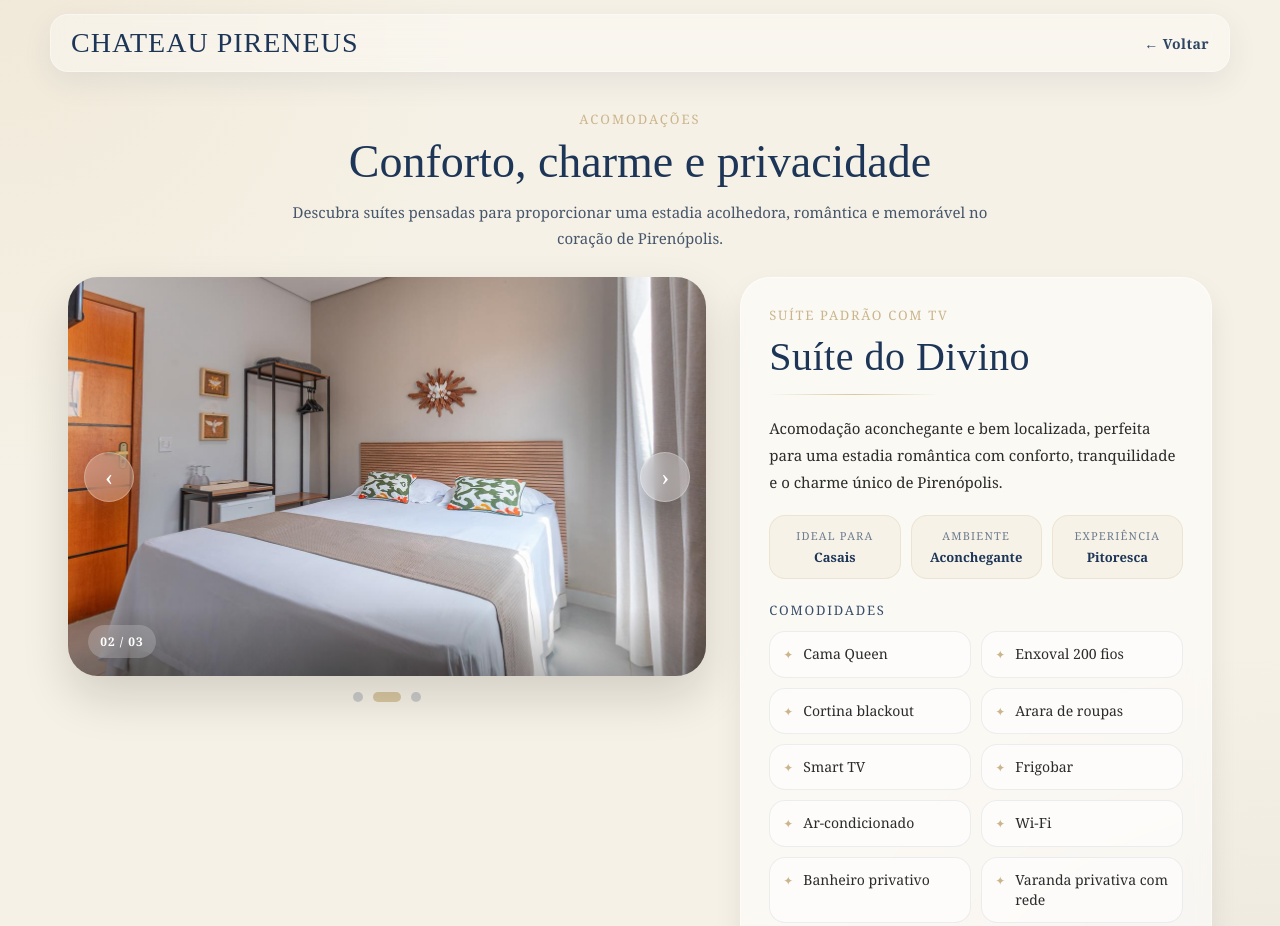
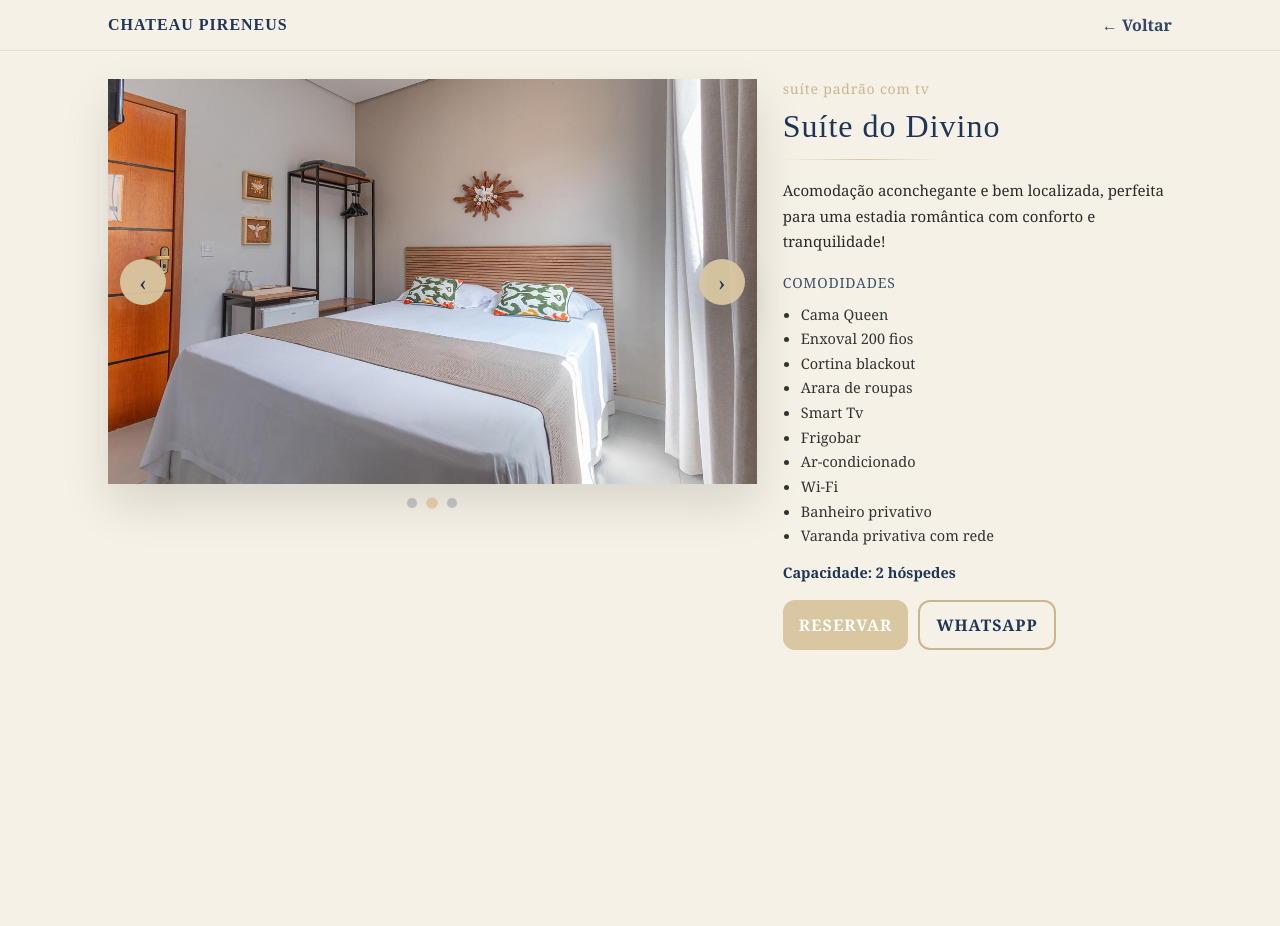
Before and after one commit to danielcarvalho428-cyber/chateau-pireneus-site, a plain HTML site: page suite.html in a window 1280 px wide. Shown: the top 926 px of the page. After the commit the page ends 800 px from the top, so only its background shows below. Drawn offline with Linux system fonts and the light colour scheme; a web font is replaced by a local one.

Commit message:
Update suite.html

```diff
--- a/suite.html
+++ b/suite.html
@@ -6,21 +6,19 @@
   <title>Suíte • Chateau Pireneus</title>
 
   <style>
-    * { box-sizing: border-box; }
+    *{ box-sizing:border-box; }
+    body{
+      margin:0;
+      font-family:Georgia, serif;
+      background:#f6f1e6; /* bege claro */
+      color:#1d3557;
+    }
 
     :root{
       --blue:#1d3557;
-      --blue-soft:#26466f;
       --beige:#d8c7a1;
       --beige-dark:#cbb58c;
-      --beige-light:#efe5d1;
-      --cream:#f6f1e6;
-      --text:#2b2b2b;
-      --white:rgba(255,255,255,0.72);
-      --line:rgba(29,53,87,0.10);
-      --shadow:0 22px 48px rgba(0,0,0,0.14);
-      --shadow-soft:0 14px 28px rgba(0,0,0,0.08);
-      --radius:26px;
+      --shadow:0 20px 45px rgba(0,0,0,0.12);
     }
 
     @font-face{
@@ -31,477 +29,225 @@
       font-display:swap;
     }
 
-    html{
-      scroll-behavior:smooth;
-    }
-
-    body{
-      margin:0;
-      font-family:Georgia, serif;
-      background:
-        radial-gradient(circle at top left, rgba(216,199,161,0.18), transparent 28%),
-        radial-gradient(circle at bottom right, rgba(29,53,87,0.06), transparent 30%),
-        var(--cream);
-      color:var(--blue);
-    }
-
-    a{
-      -webkit-tap-highlight-color: transparent;
-    }
-
-    /* HEADER */
     header{
       position:sticky;
       top:0;
-      z-index:60;
-      padding:14px 16px 0;
+      z-index:50;
+      background:rgba(246,241,230,0.92);
+      backdrop-filter: blur(6px);
+      border-bottom:1px solid rgba(29,53,87,0.10);
     }
-
     .topbar{
-      max-width:1180px;
+      max-width:1100px;
       margin:0 auto;
-      padding:14px 20px;
+      padding:14px 18px;
       display:flex;
       align-items:center;
       justify-content:space-between;
-      gap:16px;
-      background:rgba(255,255,255,0.34);
-      backdrop-filter:blur(14px);
-      -webkit-backdrop-filter:blur(14px);
-      border:1px solid rgba(255,255,255,0.36);
-      box-shadow:0 10px 30px rgba(29,53,87,0.08);
-      border-radius:18px;
+      gap:12px;
     }
-
     .brand{
+      font-family:"Gyahegi", "Cormorant Garamond", serif;
+      font-weight:700;
+      letter-spacing:1px;
+      color:var(--blue);
       text-decoration:none;
-      color:var(--blue);
-      font-family:"Gyahegi", "Cormorant Garamond", serif;
-      font-size:28px;
-      line-height:1;
-      letter-spacing:1px;
       text-transform:uppercase;
-      white-space:nowrap;
     }
-
     .back{
       text-decoration:none;
       color:var(--blue);
-      font-weight:700;
-      font-size:14px;
-      letter-spacing:0.4px;
-      opacity:0.92;
-      transition:0.25s ease;
-      white-space:nowrap;
+      font-weight:600;
+      opacity:0.9;
     }
-
-    .back:hover{
-      opacity:1;
-      transform:translateX(-2px);
-    }
-
-    /* PAGE WRAP */
-    .page-shell{
-      max-width:1180px;
-      margin:0 auto;
-      padding:28px 18px 72px;
-    }
-
-    .page-intro{
-      margin:10px 0 26px;
-      text-align:center;
-    }
-
-    .eyebrow{
-      margin:0 0 10px;
-      color:var(--beige-dark);
-      font-size:13px;
-      letter-spacing:2px;
-      text-transform:uppercase;
-    }
-
-    .page-title{
-      margin:0;
-      font-family:"Gyahegi", "Cormorant Garamond", serif;
-      font-size:46px;
-      line-height:1.05;
-      font-weight:400;
-      color:var(--blue);
-    }
-
-    .page-copy{
-      max-width:720px;
-      margin:14px auto 0;
-      color:#46566b;
-      line-height:1.7;
-      font-size:15px;
-    }
+    .back:hover{ text-decoration:underline; opacity:1; }
 
     .wrap{
+      max-width:1100px;
+      margin:0 auto;
+      padding:28px 18px 60px;
       display:grid;
-      grid-template-columns:minmax(0, 1.15fr) minmax(360px, 0.85fr);
-      gap:34px;
+      grid-template-columns: 1.25fr 0.75fr;
+      gap:26px;
       align-items:start;
     }
 
-    /* LEFT SIDE */
-    .gallery-panel{
-      position:relative;
-    }
-
+    /* ===== LEFT: Image Carousel (square corners) ===== */
     .carousel-box{
       position:relative;
-      border-radius:30px;
-      overflow:hidden;
-      box-shadow:var(--shadow);
-      background:#eadfca;
+      width:100%;
     }
 
     .hero-img{
       width:100%;
-      aspect-ratio:16/10;
+      aspect-ratio: 16/10;
       object-fit:cover;
       display:block;
       background:#eee;
-      transform:scale(1.001);
-    }
-
-    .img-overlay{
-      position:absolute;
-      inset:auto 0 0 0;
-      padding:18px 20px;
-      background:linear-gradient(to top, rgba(0,0,0,0.28), rgba(0,0,0,0));
-      pointer-events:none;
-    }
-
-    .img-count{
-      display:inline-flex;
-      align-items:center;
-      justify-content:center;
-      min-width:68px;
-      padding:8px 12px;
-      border-radius:999px;
-      background:rgba(255,255,255,0.20);
-      backdrop-filter:blur(8px);
-      -webkit-backdrop-filter:blur(8px);
-      color:#fff;
-      font-size:12px;
-      letter-spacing:1px;
-      font-weight:700;
+      border-radius:0;              /* cantos retos */
+      box-shadow: var(--shadow);
     }
 
     .img-arrow{
       position:absolute;
       top:50%;
       transform:translateY(-50%);
-      width:50px;
-      height:50px;
+      width:46px;
+      height:46px;
       border-radius:50%;
-      background:rgba(255,255,255,0.26);
-      backdrop-filter:blur(10px);
-      -webkit-backdrop-filter:blur(10px);
-      border:1px solid rgba(255,255,255,0.25);
-      color:#fff;
+      background:rgba(216,199,161,0.95);
+      color:var(--blue);
       display:flex;
       align-items:center;
       justify-content:center;
-      font-size:24px;
+      font-size:22px;
       cursor:pointer;
       user-select:none;
-      box-shadow:0 14px 28px rgba(0,0,0,0.18);
-      transition:0.25s ease;
-      z-index:3;
+      box-shadow:0 18px 40px rgba(0,0,0,0.20);
+      transition:0.2s ease;
     }
-
     .img-arrow:hover{
-      background:rgba(255,255,255,0.40);
-      transform:translateY(-50%) scale(1.05);
+      background:#fff;
+      transform:translateY(-50%) scale(1.04);
     }
-
-    .img-arrow.left{ left:16px; }
-    .img-arrow.right{ right:16px; }
+    .img-arrow.left{ left:12px; }
+    .img-arrow.right{ right:12px; }
 
     .dots{
       display:flex;
       justify-content:center;
       gap:10px;
-      margin-top:16px;
-      flex-wrap:wrap;
+      margin-top:14px;
     }
-
     .dot{
       width:10px;
       height:10px;
       border-radius:999px;
-      background:rgba(29,53,87,0.20);
+      background:rgba(29,53,87,0.22);
       cursor:pointer;
-      transition:0.25s ease;
+      transition:0.2s ease;
+    }
+    .dot.active{
+      background:rgba(216,199,161,0.98); /* dourado */
+      transform:scale(1.15);
     }
 
-    .dot.active{
-      width:28px;
-      background:var(--beige);
+    /* ===== RIGHT: Info (NO white card) ===== */
+    .info{
+      padding:0; /* sem cartão branco */
     }
 
-    /* RIGHT SIDE */
-    .info{
-      position:sticky;
-      top:98px;
-      padding:28px 28px 26px;
-      border-radius:30px;
-      background:rgba(255,255,255,0.55);
-      backdrop-filter:blur(10px);
-      -webkit-backdrop-filter:blur(10px);
-      border:1px solid rgba(255,255,255,0.48);
-      box-shadow:var(--shadow-soft);
+    /* Subtitle ABOVE title */
+    .room-subtitle{
+      color:var(--beige-dark); /* dourado */
+      font-size:14px;
+      letter-spacing:0.8px;
+      text-transform:lowercase;
+      margin:0 0 10px;
     }
 
-    .room-subtitle{
-      color:var(--beige-dark);
-      font-size:13px;
-      letter-spacing:1.7px;
-      text-transform:uppercase;
-      margin:0 0 12px;
-    }
-
+    /* Title: Gyahegi, same size as before */
     .room-title{
       margin:0;
       font-family:"Gyahegi", "Cormorant Garamond", serif;
       font-weight:400;
-      font-size:40px;
-      line-height:1.05;
-      letter-spacing:0.5px;
+      font-size:32px; /* mantém o tamanho (antes era ~32px) */
+      letter-spacing:1px;
       color:var(--blue);
     }
 
+    /* Gold divider under title (elegant) */
     .gold-rule{
-      width:170px;
+      width:160px;
       height:1px;
-      background:linear-gradient(to right, rgba(216,199,161,0), rgba(216,199,161,1), rgba(216,199,161,0));
-      margin:16px 0 20px;
+      background:linear-gradient(to right, rgba(216,199,161,0.0), rgba(216,199,161,1), rgba(216,199,161,0.0));
+      margin:14px 0 18px;
     }
 
     .subtitle{
-      margin:0 0 20px;
-      color:var(--text);
-      line-height:1.78;
+      margin:0 0 18px;
+      color:#2b2b2b;
+      line-height:1.7;
       font-size:15px;
     }
 
-    .quick-details{
-      display:grid;
-      grid-template-columns:repeat(3, minmax(0, 1fr));
-      gap:10px;
-      margin:0 0 22px;
+    .section-title{
+      margin:18px 0 10px;
+      font-size:14px;
+      letter-spacing:0.8px;
+      text-transform:uppercase;
+      opacity:0.85;
     }
 
-    .detail-box{
-      padding:12px 10px;
-      border-radius:16px;
-      background:rgba(216,199,161,0.15);
-      border:1px solid rgba(216,199,161,0.30);
-      text-align:center;
+    ul{
+      margin:0;
+      padding-left:18px;
+      color:#333;
+      line-height:1.7;
+      font-size:14.5px;
     }
 
-    .detail-label{
-      display:block;
-      font-size:11px;
-      letter-spacing:1.2px;
-      text-transform:uppercase;
-      color:#6f7c8e;
-      margin-bottom:5px;
-    }
-
-    .detail-value{
-      display:block;
-      font-size:13px;
+    /* Capacity line (no bullet, no "DETALHES") */
+    .capacity{
+      margin-top:14px;
       font-weight:700;
       color:var(--blue);
-    }
-
-    .section-title{
-      margin:20px 0 12px;
-      font-size:13px;
-      letter-spacing:1.8px;
-      text-transform:uppercase;
-      color:var(--blue);
-      opacity:0.88;
-    }
-
-    .amenities-grid{
-      display:grid;
-      grid-template-columns:1fr 1fr;
-      gap:10px;
-      margin:0;
-      padding:0;
-      list-style:none;
-    }
-
-    .amenities-grid li{
-      display:flex;
-      align-items:flex-start;
-      gap:10px;
-      padding:12px 13px;
-      border-radius:16px;
-      background:rgba(255,255,255,0.54);
-      border:1px solid rgba(29,53,87,0.08);
-      color:var(--text);
-      line-height:1.45;
-      font-size:14px;
-    }
-
-    .amenities-grid li::before{
-      content:"✦";
-      color:var(--beige-dark);
-      font-size:12px;
-      margin-top:2px;
-      flex:0 0 auto;
-    }
-
-    .capacity{
-      margin-top:18px;
-      padding:14px 16px;
-      border-left:3px solid var(--beige-dark);
-      background:rgba(216,199,161,0.12);
-      color:var(--blue);
-      font-weight:700;
       font-size:14.5px;
-      border-radius:0 14px 14px 0;
     }
 
     .cta{
-      margin-top:22px;
+      margin-top:18px;
       display:flex;
       flex-wrap:wrap;
-      gap:12px;
+      gap:10px;
     }
-
     .btn{
       display:inline-flex;
       align-items:center;
       justify-content:center;
-      min-height:48px;
-      padding:12px 18px;
-      border-radius:14px;
       text-decoration:none;
       font-weight:800;
       letter-spacing:1px;
-      font-size:13px;
-      transition:0.25s ease;
+      border-radius:12px;
+      padding:12px 16px;
+      transition:0.2s ease;
       user-select:none;
-      cursor:pointer;
     }
-
     .btn.primary{
-      background:linear-gradient(135deg, var(--beige), var(--beige-dark));
+      background:var(--beige);
       color:#fff;
-      box-shadow:0 12px 24px rgba(203,181,140,0.26);
     }
-
     .btn.primary:hover{
-      transform:translateY(-2px);
-      box-shadow:0 16px 28px rgba(203,181,140,0.36);
+      background:var(--beige-dark);
+      transform:translateY(-1px);
+      box-shadow:0 0 18px rgba(216,199,161,0.55);
     }
-
     .btn.outline{
       background:transparent;
-      border:1.5px solid rgba(29,53,87,0.18);
+      border:2px solid var(--beige-dark);
       color:var(--blue);
     }
-
     .btn.outline:hover{
-      background:rgba(255,255,255,0.75);
-      transform:translateY(-2px);
+      background:var(--beige);
+      border-color:var(--beige);
+      color:#fff;
+      transform:translateY(-1px);
+      box-shadow:0 0 18px rgba(216,199,161,0.45);
     }
 
     .error{
-      max-width:1180px;
+      max-width:1100px;
       margin:18px auto 0;
-      padding:14px 18px;
+      padding:12px 18px;
       color:#7a1f2b;
       background:rgba(122,31,43,0.08);
       border:1px solid rgba(122,31,43,0.18);
-      border-radius:16px;
+      border-radius:12px;
       display:none;
     }
 
-    @media (max-width: 1050px){
-      .wrap{
-        grid-template-columns:1fr;
-      }
-
-      .info{
-        position:relative;
-        top:auto;
-      }
-    }
-
-    @media (max-width: 720px){
-      header{
-        padding:10px 10px 0;
-      }
-
-      .topbar{
-        padding:12px 14px;
-      }
-
-      .brand{
-        font-size:22px;
-      }
-
-      .back{
-        font-size:13px;
-      }
-
-      .page-shell{
-        padding:22px 14px 52px;
-      }
-
-      .page-title{
-        font-size:34px;
-      }
-
-      .page-copy{
-        font-size:14px;
-      }
-
-      .carousel-box{
-        border-radius:22px;
-      }
-
-      .img-arrow{
-        width:42px;
-        height:42px;
-        font-size:20px;
-      }
-
-      .img-arrow.left{ left:10px; }
-      .img-arrow.right{ right:10px; }
-
-      .info{
-        padding:22px 18px 20px;
-        border-radius:24px;
-      }
-
-      .room-title{
-        font-size:32px;
-      }
-
-      .quick-details{
-        grid-template-columns:1fr;
-      }
-
-      .amenities-grid{
-        grid-template-columns:1fr;
-      }
-
-      .cta{
-        flex-direction:column;
-      }
-
-      .btn{
-        width:100%;
-      }
+    @media (max-width: 980px){
+      .wrap{ grid-template-columns:1fr; }
     }
   </style>
 </head>
@@ -516,59 +262,29 @@
 
   <div id="errBox" class="error"></div>
 
-  <main class="page-shell">
-    <section class="page-intro">
-      <p class="eyebrow">Acomodações</p>
-      <h1 class="page-title">Conforto, charme e privacidade</h1>
-      <p class="page-copy">
-        Descubra suítes pensadas para proporcionar uma estadia acolhedora, romântica e memorável
-        no coração de Pirenópolis.
-      </p>
-    </section>
-
-    <section class="wrap">
-      <!-- LEFT -->
-      <section class="gallery-panel" aria-label="Galeria da suíte">
+  <main class="wrap">
+    <!-- LEFT: Carousel -->
+    <section aria-label="Galeria da suíte">
       <div class="carousel-box">
         <img id="heroImg" class="hero-img" src="public/suites/divino/divino1.jpeg" alt="Foto da suíte">
-
         <div class="img-arrow left" id="prevBtn" aria-label="Foto anterior">‹</div>
         <div class="img-arrow right" id="nextBtn" aria-label="Próxima foto">›</div>
-
-          <div class="img-overlay">
-            <span class="img-count" id="imgCount">01 / 03</span>
-          </div>
       </div>
 
       <div class="dots" id="dots" aria-label="Indicadores do carrossel"></div>
     </section>
 
-      <!-- RIGHT -->
+    <!-- RIGHT: Info (no card) -->
     <aside>
       <div class="info">
         <p class="room-subtitle" id="roomSub">suíte padrão com tv</p>
-          <h2 class="room-title" id="roomName">Suíte</h2>
+        <h1 class="room-title" id="roomName">Suíte</h1>
         <div class="gold-rule" aria-hidden="true"></div>
 
         <p class="subtitle" id="roomDesc">Carregando informações da suíte…</p>
 
-          <div class="quick-details">
-            <div class="detail-box">
-              <span class="detail-label">Ideal para</span>
-              <span class="detail-value">Casais</span>
-            </div>
-            <div class="detail-box">
-              <span class="detail-label">Ambiente</span>
-              <span class="detail-value">Aconchegante</span>
-            </div>
-            <div class="detail-box">
-              <span class="detail-label">Experiência</span>
-              <span class="detail-value">Pitoresca</span>
-            </div>
-          </div>
-
         <div class="section-title">Comodidades</div>
-          <ul id="amenities" class="amenities-grid"></ul>
+        <ul id="amenities"></ul>
 
         <div class="capacity" id="capacityLine">Capacidade: —</div>
 
@@ -578,7 +294,6 @@
         </div>
       </div>
     </aside>
-    </section>
   </main>
 
   <script>
@@ -586,8 +301,8 @@
       const ROOMS = {
         divino: {
           name: "Suíte do Divino",
-          subtitle: "suíte padrão com tv",
-          desc: "Acomodação aconchegante e bem localizada, perfeita para uma estadia romântica com conforto, tranquilidade e o charme único de Pirenópolis.",
+          subtitle: "suíte padrão com Tv",
+          desc: "Acomodação aconchegante e bem localizada, perfeita para uma estadia romântica com conforto e tranquilidade!",
           photos: [
             "public/suites/divino/divino1.jpeg",
             "public/suites/divino/divino2.jpeg",
@@ -598,7 +313,7 @@
             "Enxoval 200 fios",
             "Cortina blackout",
             "Arara de roupas",
-            "Smart TV",
+            "Smart Tv",
             "Frigobar",
             "Ar-condicionado",
             "Wi-Fi",
@@ -610,8 +325,8 @@
 
         cavalhadas: {
           name: "Suíte das Cavalhadas",
-          subtitle: "suíte padrão com tv",
-          desc: "Uma suíte acolhedora e elegante, ideal para viver momentos de descanso com conforto e uma atmosfera romântica.",
+          subtitle: "suíte padrão com Tv",
+          desc: "Acomodação aconchegante e bem localizada, perfeita para uma estadia romântica com conforto e tranquilidade!",
           photos: [
             "public/suites/cavalhadas/cavalhadas1.jpeg",
             "public/suites/cavalhadas/cavalhadas2.jpeg",
@@ -622,7 +337,7 @@
             "Enxoval 200 fios",
             "Cortina blackout",
             "Arara de roupas",
-            "Smart TV",
+            "Smart Tv",
             "Frigobar",
             "Ar-condicionado",
             "Wi-Fi",
@@ -634,8 +349,8 @@
 
         rosario: {
           name: "Suíte do Rosário",
-          subtitle: "suíte padrão com tv",
-          desc: "Pensada para uma hospedagem tranquila e especial, com praticidade, conforto e o toque intimista da pousada.",
+          subtitle: "suíte padrão com Tv",
+          desc: "Acomodação aconchegante e bem localizada, perfeita para uma estadia romântica com conforto e tranquilidade!",
           photos: [
             "public/suites/rosario/rosario1.jpeg",
             "public/suites/rosario/rosario2.jpeg",
@@ -658,8 +373,8 @@
 
         aurora: {
           name: "Suíte Aurora",
-          subtitle: "suíte padrão com tv",
-          desc: "Uma acomodação charmosa para quem busca descansar com conforto e aproveitar dias inesquecíveis em Pirenópolis.",
+          subtitle: "suíte padrão com Tv",
+          desc: "Acomodação aconchegante e bem localizada, perfeita para uma estadia romântica com conforto e tranquilidade!",
           photos: [
             "public/suites/aurora/aurora1.jpeg",
             "public/suites/aurora/aurora2.jpeg",
@@ -670,7 +385,7 @@
             "Enxoval 200 fios",
             "Cortina blackout",
             "Arara de roupas",
-            "Smart TV",
+            "Smart Tv",
             "Frigobar",
             "Ar-condicionado",
             "Wi-Fi",
@@ -682,8 +397,8 @@
 
         bonfim: {
           name: "Suíte do Bonfim",
-          subtitle: "suíte padrão sem tv",
-          desc: "A escolha perfeita para quem deseja sossego, conforto e uma experiência acolhedora em um ambiente cheio de charme.",
+          subtitle: "suíte padrão sem Tv",
+          desc: "Acomodação aconchegante e bem localizada, perfeita para uma estadia romântica com conforto e tranquilidade!",
           photos: [
             "public/suites/bonfim/bonfim1.jpeg",
             "public/suites/bonfim/bonfim2.jpeg",
@@ -705,12 +420,6 @@
       };
 
       const errBox = document.getElementById("errBox");
-      const heroImg = document.getElementById("heroImg");
-      const dotsWrap = document.getElementById("dots");
-      const prevBtn = document.getElementById("prevBtn");
-      const nextBtn = document.getElementById("nextBtn");
-      const imgCount = document.getElementById("imgCount");
-
       const showError = (msg) => {
         errBox.style.display = "block";
         errBox.textContent = msg;
@@ -726,57 +435,63 @@
       }
 
       document.title = room.name + " • Chateau Pireneus";
+
+      // Subtitle ABOVE title, in gold
       document.getElementById("roomSub").textContent = room.subtitle;
+
+      // Title with Gyahegi (handled in CSS)
       document.getElementById("roomName").textContent = room.name;
+
       document.getElementById("roomDesc").textContent = room.desc;
+
+      document.getElementById("amenities").innerHTML =
+        room.amenities.map(x => "<li>" + x + "</li>").join("");
+
+      // Capacity line (no bullet)
       document.getElementById("capacityLine").textContent = room.capacity;
 
-      document.getElementById("amenities").innerHTML =
-        room.amenities.map(item => `<li>${item}</li>`).join("");
+      // WhatsApp message
+      const waBtn = document.getElementById("waBtn");
+      const msg = encodeURIComponent("Olá! Tenho interesse na " + room.name + ". Pode me enviar disponibilidade e valores?");
+      waBtn.href = "https://wa.me/5562998167654?text=" + msg;
 
-      const waBtn = document.getElementById("waBtn");
-      const msg = encodeURIComponent(
-        `Olá! Tenho interesse na ${room.name}. Pode me enviar disponibilidade e valores?`
-      );
-      waBtn.href = "https://wa.me/5562998167654?text=" + msg;
+      // ===== Carousel logic (auto + arrows + dots) =====
+      const heroImg = document.getElementById("heroImg");
+      const dotsWrap = document.getElementById("dots");
+      const prevBtn = document.getElementById("prevBtn");
+      const nextBtn = document.getElementById("nextBtn");
 
       let i = 0;
       let timer = null;
 
       function renderDots(){
         dotsWrap.innerHTML = room.photos.map((_, idx) => (
-          `<div class="dot" data-i="${idx}" aria-label="Ir para foto ${idx + 1}"></div>`
+          '<div class="dot" data-i="' + idx + '" aria-label="Ir para foto ' + (idx+1) + '"></div>'
         )).join("");
-      }
-
-      function updateCounter(){
-        const current = String(i + 1).padStart(2, "0");
-        const total = String(room.photos.length).padStart(2, "0");
-        imgCount.textContent = `${current} / ${total}`;
       }
 
       function setActive(idx){
         i = idx;
         heroImg.src = room.photos[i];
-        heroImg.alt = `Foto da ${room.name} (${i + 1}/${room.photos.length})`;
+        heroImg.alt = "Foto da " + room.name + " (" + (i+1) + "/" + room.photos.length + ")";
 
-        Array.from(dotsWrap.querySelectorAll(".dot")).forEach((dot, di) => {
-          dot.classList.toggle("active", di === i);
+        Array.from(dotsWrap.querySelectorAll(".dot")).forEach((d, di) => {
+          d.classList.toggle("active", di === i);
         });
-
-        updateCounter();
       }
 
       function next(){
-        setActive((i + 1) % room.photos.length);
+        const n = room.photos.length;
+        setActive((i + 1) % n);
       }
 
       function prev(){
-        setActive((i - 1 + room.photos.length) % room.photos.length);
+        const n = room.photos.length;
+        setActive((i - 1 + n) % n);
       }
 
       function restartTimer(){
-        if (timer) clearInterval(timer);
+        if(timer) clearInterval(timer);
         timer = setInterval(next, 4500);
       }
 
@@ -784,19 +499,12 @@
       setActive(0);
       restartTimer();
 
-      nextBtn.addEventListener("click", () => {
-        next();
-        restartTimer();
-      });
-
-      prevBtn.addEventListener("click", () => {
-        prev();
-        restartTimer();
-      });
+      nextBtn.addEventListener("click", () => { next(); restartTimer(); });
+      prevBtn.addEventListener("click", () => { prev(); restartTimer(); });
 
       dotsWrap.addEventListener("click", (e) => {
         const dot = e.target.closest(".dot");
-        if (!dot) return;
+        if(!dot) return;
         setActive(Number(dot.dataset.i));
         restartTimer();
       });
```
Lines whose indentation alone changed are shown as unchanged.
